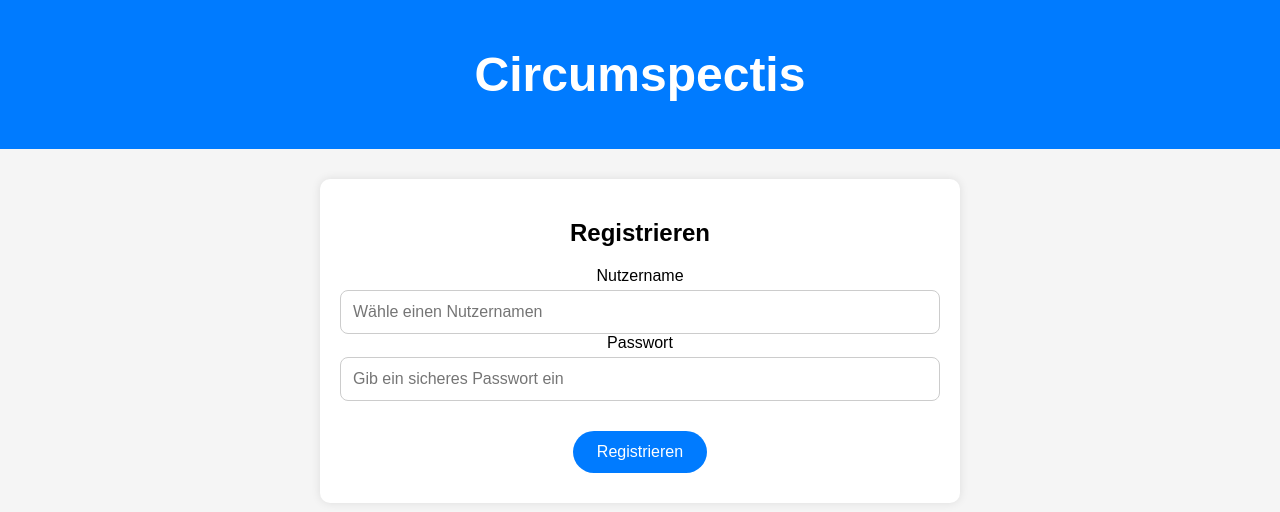
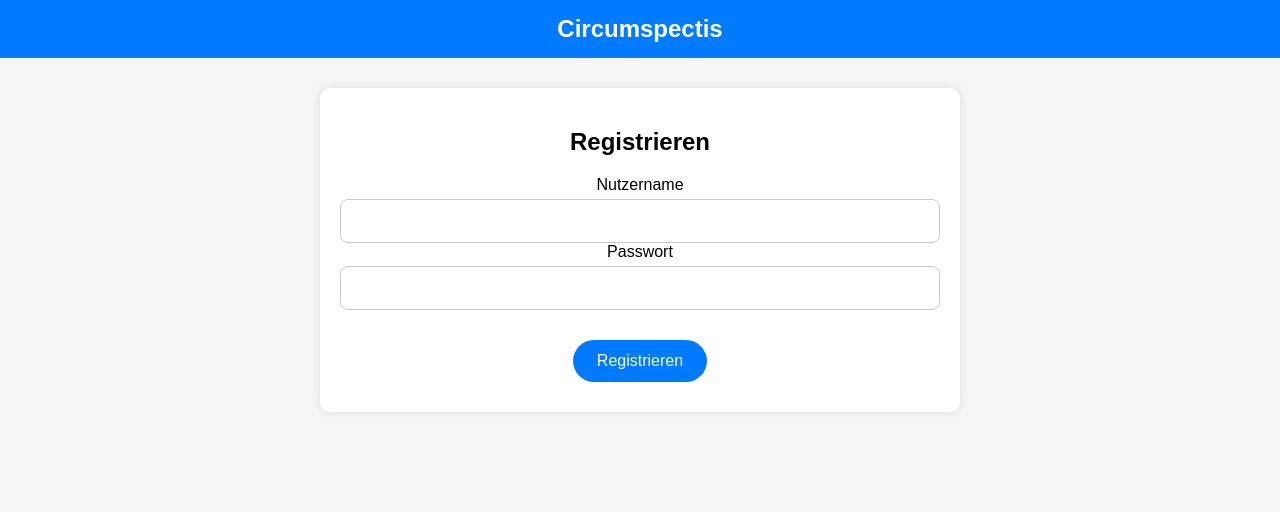
Before and after one commit to Berkay9712/webapp24, a Flask app: page /register in a window 1280 px wide. Shown: the top 512 px of the page. Run offline with Flask 3, Linux system fonts and the light colour scheme.

Commit message:
register Designanpassung

```diff
--- a/templates/register.html
+++ b/templates/register.html
@@ -8,33 +8,23 @@
 </head>
 <body>
 
-    <header class="header-bar">
-        <h1 class="site-title">Circumspectis</h1>
-    </header>
+    <header class="header-bar">Circumspectis</header>
 
-    <main class="container">
+    <div class="container">
         <h2>Registrieren</h2>
-
-        {% with messages = get_flashed_messages(with_categories=true) %}
-            {% if messages %}
-                {% for category, message in messages %}
-                    <div class="flash flash-{{ category }}">{{ message }}</div>
-                {% endfor %}
-            {% endif %}
-        {% endwith %}
 
         <form method="POST" action="{{ url_for('register') }}">
             <label for="username">Nutzername</label>
-            <input type="text" name="username" id="username" required placeholder="Wähle einen Nutzernamen" class="input-field">
+            <input type="text" name="username" id="username" required class="input-field">
 
             <label for="password">Passwort</label>
-            <input type="password" name="password" id="password" required placeholder="Gib ein sicheres Passwort ein" class="input-field">
+            <input type="password" name="password" id="password" required class="input-field">
 
             <div class="button-container">
                 <button type="submit" class="button">Registrieren</button>
             </div>
         </form>
-    </main>
+    </div>
 
 </body>
 </html>
```
